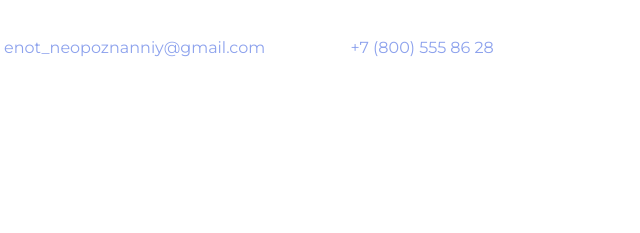
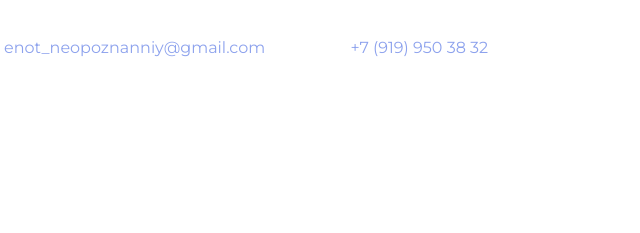
Before and after one commit to NasekinDO/github-pages-example, a plain HTML site: page index.html in a window 1280 px wide. Shown: the top 233 px of the page, 42-682 px from the left. Drawn offline with Linux system fonts and the light colour scheme.

Commit message:
Изменили номер телефона

```diff
--- a/index.html
+++ b/index.html
@@ -11,7 +11,7 @@
     <header class="page-header">
       <div class="container">
         <a class="header-email" href="mailto:enot_neopoznanniy@gmail.com">enot_neopoznanniy@gmail.com</a>
-        <a class="header-phone" href="tel:+78005558628">+7 (800) 555 86 28</a>
+        <a class="header-phone" href="tel:+78005558628">+7 (919) 950 38 32</a>
       </div>
     </header>
 
```
